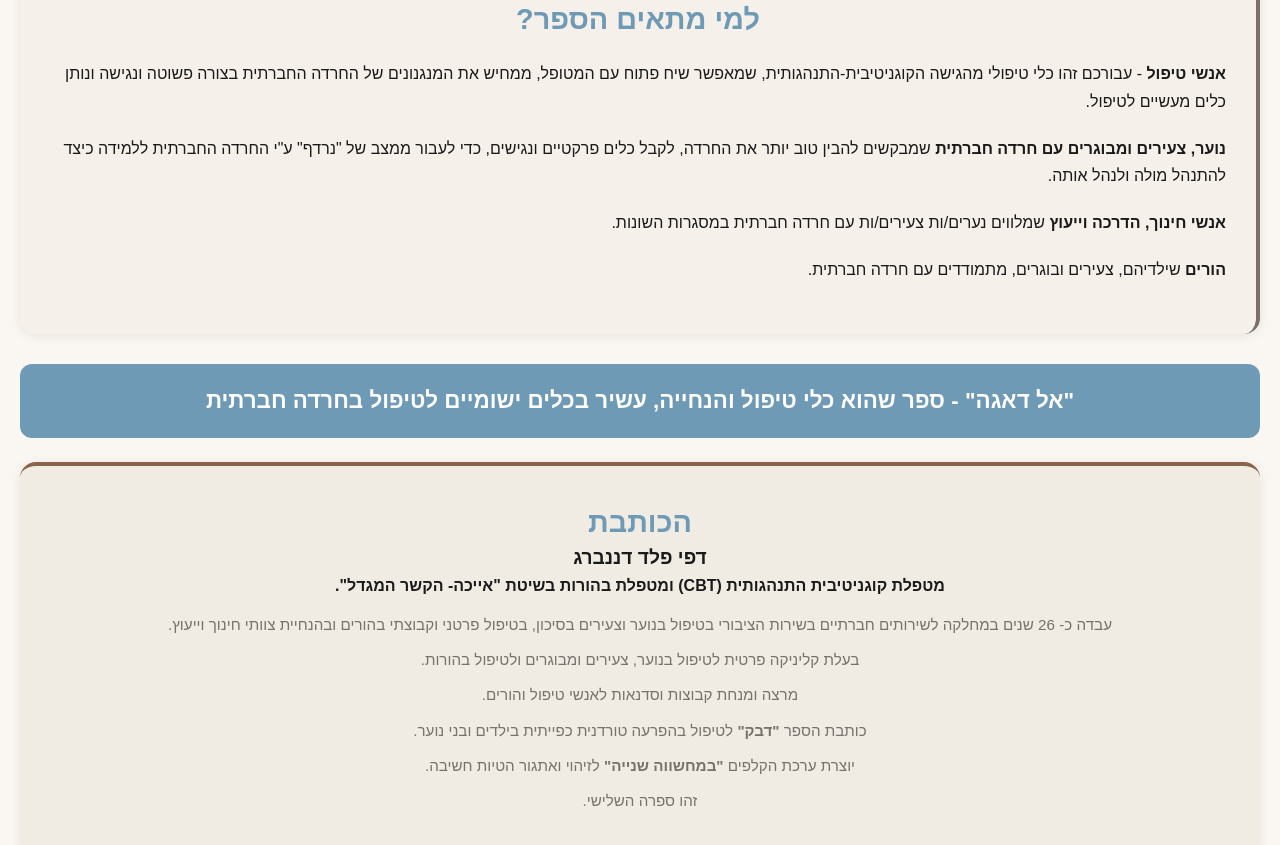
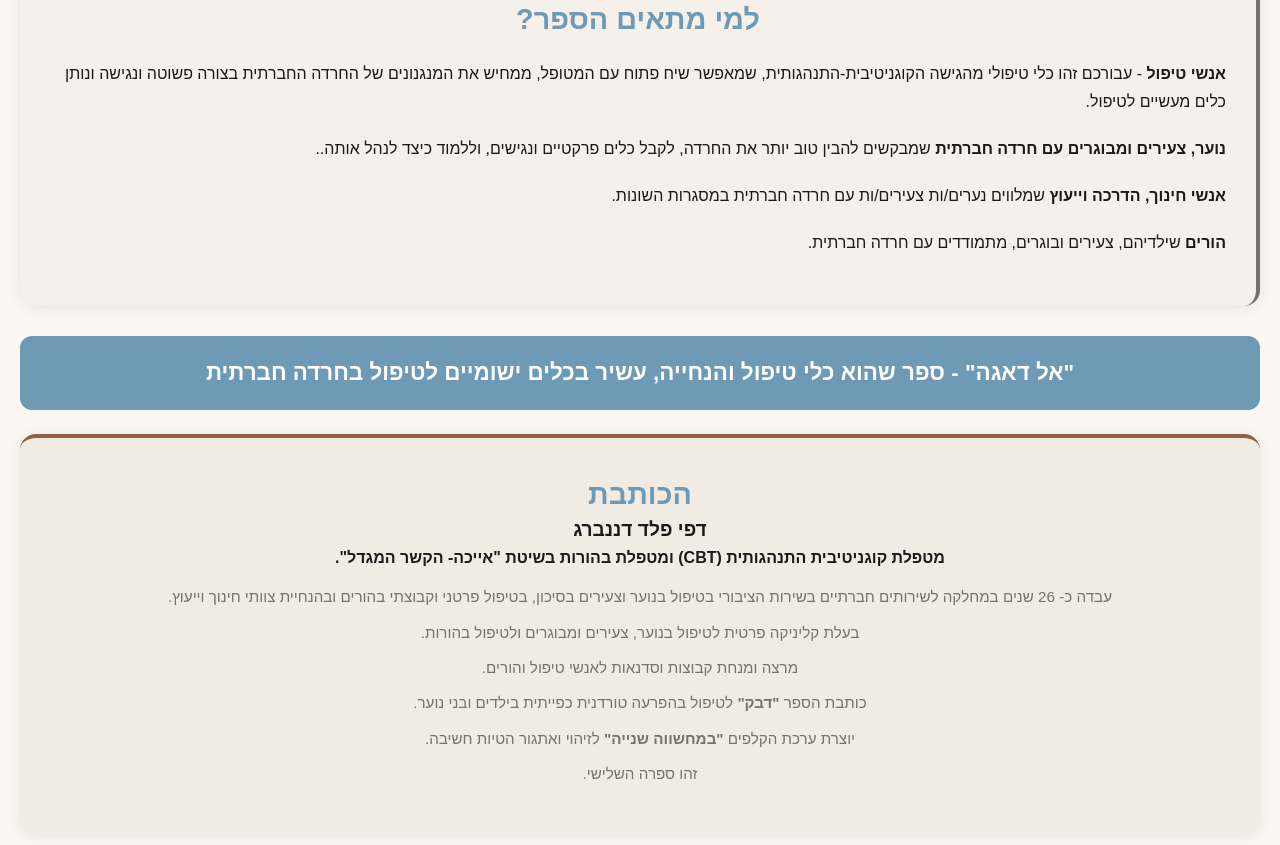
Before and after one commit to alonVLSI/AlDeagaUpdated, a plain HTML site: page index.html in a window 1280 px wide. Shown: the part 3490-4335 px from the top of the page. Drawn offline with Linux system fonts and the light colour scheme; a web font is replaced by a local one.

Commit message:
little change

```diff
--- a/index.html
+++ b/index.html
@@ -261,8 +261,7 @@
 
       <div class="who container">
         <h2>למי מתאים הספר?</h2>
-        <div class="item"><p><strong>אנשי טיפול</strong> - עבורכם זהו כלי טיפולי מהגישה הקוגניטיבית-התנהגותית, שמאפשר שיח פתוח עם המטופל, ממחיש את המנגנונים של החרדה החברתית בצורה פשוטה ונגישה ונותן כלים מעשיים לטיפול.</p></div>        <div class="item"><p><strong>נוער, צעירים ומבוגרים עם חרדה חברתית</strong> שמבקשים להבין טוב יותר את החרדה, לקבל כלים פרקטיים ונגישים, כדי לעבור ממצב של "נרדף" ע"י החרדה החברתית ללמידה כיצד להתנהל מולה ולנהל אותה.</p></div>
-        <div class="item"><p><strong>אנשי חינוך, הדרכה וייעוץ</strong> שמלווים נערים/ות צעירים/ות עם חרדה חברתית במסגרות השונות.</p></div>
+        <div class="item"><p><strong>אנשי טיפול</strong> - עבורכם זהו כלי טיפולי מהגישה הקוגניטיבית-התנהגותית, שמאפשר שיח פתוח עם המטופל, ממחיש את המנגנונים של החרדה החברתית בצורה פשוטה ונגישה ונותן כלים מעשיים לטיפול.</p></div>        <div class="item"><p><strong>נוער, צעירים ומבוגרים עם חרדה חברתית</strong> שמבקשים להבין טוב יותר את החרדה, לקבל כלים פרקטיים ונגישים, וללמוד כיצד לנהל אותה..</p></div>        <div class="item"><p><strong>אנשי חינוך, הדרכה וייעוץ</strong> שמלווים נערים/ות צעירים/ות עם חרדה חברתית במסגרות השונות.</p></div>
         <div class="item"><p><strong>הורים</strong> שילדיהם, צעירים ובוגרים, מתמודדים עם חרדה חברתית.</p></div>
       </div>
 
```
